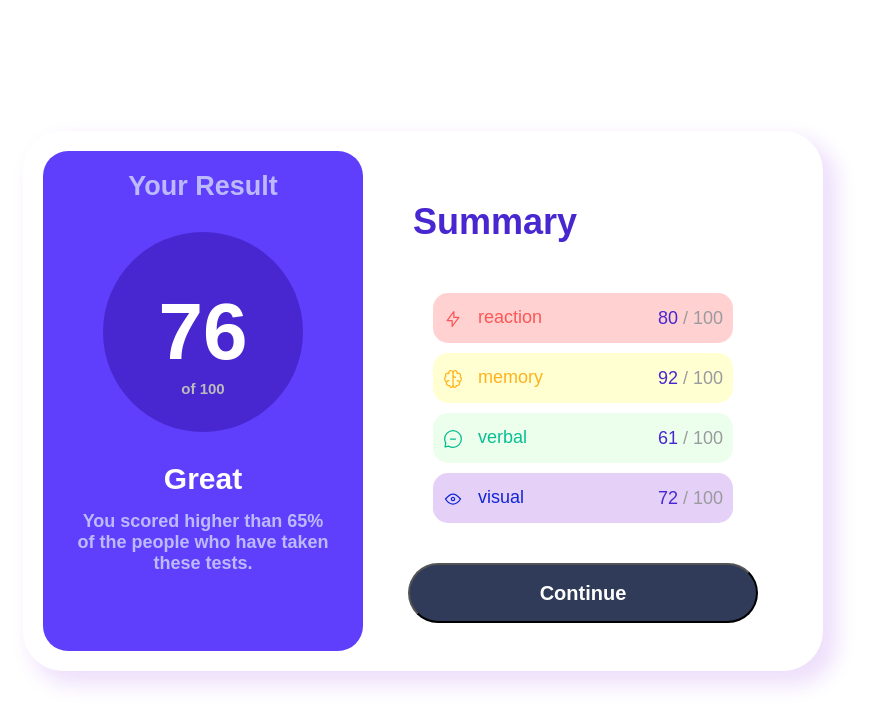
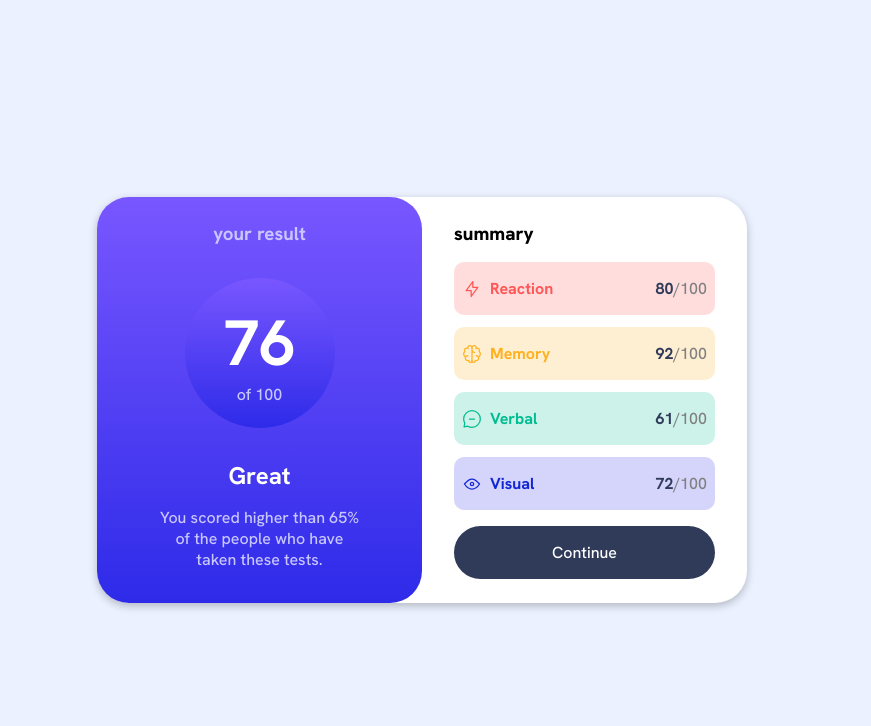
Before and after one commit to medchaibi/front-end-challlenge-1, a plain HTML site: page index.html in a window 1280 px wide. Shown: the whole page, without its empty margins (218-1089 px from the left). Drawn offline with Linux system fonts and the light colour scheme.

Commit message:
Fix my mistakes for challenge 1

```diff
--- a/css/model1.css
+++ b/css/model1.css
@@ -1,143 +1,176 @@
+:root{
+    --Light-red: hsl(0, 100%, 67%);
+    --Orangeyyellow: hsl(39, 100%, 56%);
+    --Greenteal: hsl(166, 100%, 37%);
+    --Cobalt-blue: hsl(234, 85%, 45%);
+    --Light-slate-blue-background:hsl(252, 100%, 67%);
+    --Light-royal-blue-back-ground:hsl(241, 81%, 54%);
+    --Violet-blue-circle:hsla(256, 72%, 46%, 1);
+    --Persian-blue-circle: hsla(241, 72%, 46%, 0);
+    --White:hsl(0, 0%, 100%);
+    --Pale-blue:hsl(221, 100%, 96%);
+    --Light-lavender: hsl(241, 100%, 89%);
+    --Dark-gray-blue: hsl(224, 30%, 27%);
+}
 *{
     box-sizing: border-box;
     margin: 0px;
+    padding: 0px;
+    font-family: 'Hanken Grotesk', sans-serif;
 }
-.countiner{
-    background-color: rgb(255, 255, 255);
-    font-size: 18px;
-    font-family: Arial, Helvetica, sans-serif;
-    margin: 1px;
-    padding: 20px;
-    width: 800px;
-    height: 540px;
-    position: absolute;
-    left: 50%;
-    top: 50%;
-    transform: translate(-50%, -50%);
+
+body{
+    min-height: 100vh;
     display: flex;
-    border-radius: 40px;
-    box-shadow: rgb(138 43 226 / 15%) 11px 11px 20px 3px;
+    align-items: center;
+    justify-content: center;
+    background-color: var(--Pale-blue);
+
 }
-.left{
-    background-color: rgb(95 63 252);
-    text-align: center;
-    padding: 20px;
-    width: 800px;
-    height: 500px;
-    border-radius: 25px;
+.card {
+    box-shadow: rgba(0, 0, 0, .24) 0px 3px 8px;
+    border-radius: 32px;
+    width: 650px;
+    background-color: var(--White);
 }
-.left .Result{
-    background-color: rgb(72 39 208);
-    margin: 30px;
-    width: 200px;
-    height: 200px;
-    border-radius: 50%;
-    margin-left: 50%;
-    transform: translate(-50%);
-    position: relative;
-}
-.left .Result h1{
-    font-size: 80px;
-    position: absolute;
-    left: 50%;
-    top: 50%;
-    transform: translate(-50%, -50%);
-    color: white;
-    }
-.left .Result h5{
-    font-size: 15px;
-    margin: 10px;
-    position: absolute;
-    bottom: 25px;
-    margin-left: 50%;
-    transform: translate(-50%);
-    color: rgb(187, 187, 187);
-}
-h3  {
-    margin: 15px;
-    font-size: 30px;
-    color: white;
-}
-h4  {
-    margin: 10px;
-    font-size: 18px;
-    color: rgb(188 186 253);
-}
-h2  {color: rgb(188 186 253);}
-.right{
-    background-color: rgb(255, 255, 255);
-    text-align: center;
-    margin: 10px;
-    padding: 20px;
-    width: 800px;
-    height: 450px;
-}
-.right h1{
-    margin: 20px;
-    color: rgb(72 39 208);
-    text-align: left;
-}
-.Material{
-    margin: 10px;
-    padding: 20px;
-}
-span{color: rgb(72 39 208);}
-button{
-    background-color: rgb(48 59 89);
-    width: 350px;
-    color: white;
-    height: 60px;
-    font-size:20px;
-    font-weight: bold;
-    border-radius: 30px;
-}
-img{
-    margin-right: 15px;
-    vertical-align: middle;
-}
-.percent {color: rgb(154, 155, 159);
-}
-.one,.two,.tree,.four{
-
+.card .continer{
     display: flex;
     justify-content: space-between;
+}
+.result{
+    width: 50%;
+    padding: 24px 32px ;
+    border-radius: 32px;
+    background: linear-gradient(to bottom, var(--Light-slate-blue-background), var(--Light-royal-blue-back-ground));
+    display: flex;
+    flex-direction: column;
     align-items: center;
-    margin: 10px;
-    padding: 10px;
-    width:300px ;
-    height:50px ;
-    border-radius: 15px;
+    gap: 16px;
 }
-.one   {background-color: #ff00002e;}
-.two   {background-color: #ffff022e;}
-.tree  {background-color:#b4ffb440;}
-.four  {background-color:#9e54e345;}
+.result .title{
+    color: var(--Light-lavender);
+    margin-bottom: 16px;
+}
+.result .circle{
+    width: 150px;
+    height: 150px;
+    border-radius: 50%;
+    background: linear-gradient(to bottom, var(--Light-slate-blue-background), var(--Light-royal-blue-back-ground));
+    display: flex;
+    justify-content: center;
+    align-items: center;
+    flex-direction: column;
+}
+.circle h1{
+    font-size: 64px;
+    color: var(--White);
+}
+.circle p{
+    color: var(--Light-lavender);
+}
+.result b{
+    font-size: 24px;
+    color: var(--White);
+    margin-top: 16px;
+}
+.result info{
+    color: var(--Light-lavender);
+    width: 200px;
+    text-align: center;
+}
+.summary{
+    width: 50%;
+    padding: 24px 32px ;
+    display: flex;
+    flex-direction: column;
+    gap: 16px;
+}
+.summary .title{
+    color: black;
+    font-weight: 800;
+}
+.rows{
+    display: flex;
+    flex-direction: column;
+    gap: 12px;
+}
+.row{
+    display: flex;
+    align-items: center;
+    justify-content: space-between;
+    border-radius: 10px ;
+    padding: 16px 8px;
+}
+.row:nth-child(1){
+    background-color: hsla(0, 100%, 67%, 0.2);
+}
+.row:nth-child(1) .badge b {
+    color: var(--Light-red);
+}
 
-.red     {color: #ff5555;}
-.memory  {color: rgb(255 178 30);}
-.verbal  {color: #09be92;}
-.visual  {color: #1125d6;}
+.row:nth-child(2){
+    background-color: hsl(39, 100%, 56% ,0.2);
+}
+.row:nth-child(2) .badge b {
+    color: var(--Orangeyyellow);
+}
 
-@media (max-width: 767px) {
- .countiner{
-    width: 100%;
+.row:nth-child(3){
+    background-color: hsl(166, 100%, 37% ,0.2);
+}
+.row:nth-child(3) .badge b {
+    color: var(--Greenteal);
+}
+
+.row:nth-child(4){
+    background-color: hsl(241, 81%, 54% ,0.2);
+}
+.row:nth-child(4) .badge b {
+    color: var(--Cobalt-blue);
+}
+.badge{
     display: flex;
-    flex-wrap: wrap;
-    box-shadow: none;
-    margin: 0px;
-    padding: 0px;
-    position: absolute;
-    top: 260px;
- }
- .left,.right{
-    width: 100%;
-    display: flex;
-    flex-wrap: wrap;
-    justify-content: space-around;
     align-items: center;
- }
- .right h1{
-    display: block;
-    width: 100%;
- }
+    gap: 8px;
 }
+.row p{
+    color: gray;
+}
+.row p b {
+    color: var(--Dark-gray-blue);
+}
+button{
+    border-style: none;
+    margin-top: auto;
+    padding: 16px;
+    color: white;
+    background: var(--Dark-gray-blue);
+    font-size: 16px;
+    border-radius: 32px;
+    cursor: pointer;
+}
+button:hover {
+    background: linear-gradient(to bottom, var(--Light-slate-blue-background), var(--Light-royal-blue-back-ground));
+}
+@media screen and (max-width:650px){
+    body{
+        align-items: flex-start;
+        background-color: white;
+    }
+    .card{
+        box-shadow: none;
+    }
+    .card .continer{
+        flex-direction: column;
+    }
+    .result{
+        border-radius: 0 0 16px 16px;
+        width: 100%;
+    }
+    .result .info{
+        width: 250px;
+    }
+    .summary{
+        width: 100%;
+    }
+}
--- a/index.html
+++ b/index.html
@@ -3,46 +3,60 @@
 <head>
     <meta charset="UTF-8">
     <link rel="stylesheet" href="css/model1.css">
+    <meta name="viewport" content="width=device-width, initial-scale=1.0">
     <link rel="preconnect" href="https://fonts.googleapis.com">
     <link rel="preconnect" href="https://fonts.gstatic.com" crossorigin>
-    <link href="https://fonts.googleapis.com/css2?family=Bebas+Neue&display=swap" rel="stylesheet">
-    <meta name="viewport" content="width=device-width, initial-scale=1.0">
-    <title>Document</title>
+    <link href="https://fonts.googleapis.com/css2?family=Bebas+Neue&family=Hanken+Grotesk:wght@500;700;800&display=swap" rel="stylesheet">
+    <title>challenges2</title>
 </head>
 <body>
-    <div class="countiner">
-        <div class="left">
-            <h2>Your Result </h2>
-            <div class="Result">
+     <div class="card">
+        <div class="continer">
+            <section class="result">
+                <h3 class="title">your result</h3>
+                <div class="circle">
                     <h1>76</h1>
-                <h5>of 100</h5>
+                    <p>of 100</p>
                 </div>
-            <h3>Great</h3>
-           <h4>You scored higher than 65% of the people who have taken these tests.</h4>
+                <b>Great</b>
+                <info>You scored higher than 65% of the people who have taken these tests.</info>
+            </section>
+            <section class="summary">
+                <h3 class="title">summary</h3>
+                    <div class="rows">
+                        <div class="row">
+                            <div class="badge">
+                                <img src="assets/model 1/icon-reaction.svg" alt="icons">
+                                <b>Reaction</b>
                             </div>
-        <div class="right">
-            <h1>Summary</h1>
-                <div class="Material">
-                    <div class="one">
-                        <span class="red"> <img src="assets/model 1/icon-reaction.svg" title="reaction">reaction</span>
-                        <span>80 <span class="percent"> / 100</span>
+                            <p><b>80</b>/100</p>
                         </div>
-                        <div class="two">
-                        <span class="memory"> <img src="assets/model 1/icon-memory.svg" title="memory">memory</span>
-                        <span>92 <span class="percent"> / 100</span>
+                        <div class="row">
+                            <div class="badge">
+                                <img src="assets/model 1/icon-memory.svg" alt="icons">
+                                <b>Memory</b>
                             </div>
-                        <div class="tree">
-                        <span class="verbal"> <img src="assets/model 1/icon-verbal.svg" title="verbal">verbal</span>
-                        <span>61 <span class="percent"> / 100</span>
+                            <p><b>92</b>/100</p>
                         </div>
-                        <div class="four">
-                        <span class="visual"> <img src="assets/model 1/icon-visual.svg" title="visual">visual</span>
-                        <span>72 <span class="percent"> / 100</span>
+                        <div class="row">
+                            <div class="badge">
+                            <img src="assets/model 1/icon-verbal.svg" alt="icons">
+                            <b>Verbal</b>
                         </div>
+                        <p><b>61</b>/100</p>
                         </div>
-            <button>Continue</bouton>
+                        <div class="row">
+                            <div class="badge">
+                                <img src="assets/model 1/icon-visual.svg"icons">
+                                <b>Visual</b>
+                            </div>
+                            <p><b>72</b>/100</p>
                         </div>
                     </div>
 
+                <button>Continue</button>
+            </section>
+        </div>
+     </div>
 </body>
 </html>
```
Lines whose indentation alone changed are shown as unchanged.
